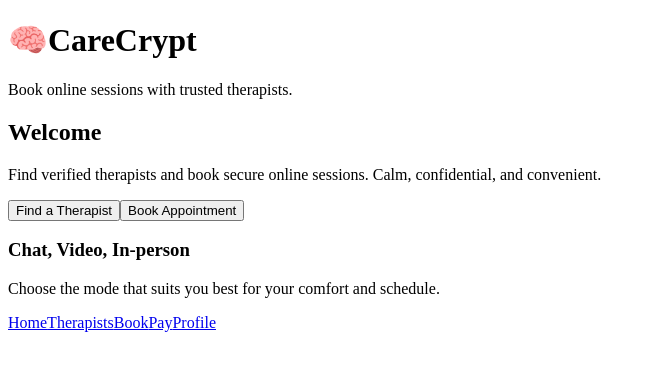
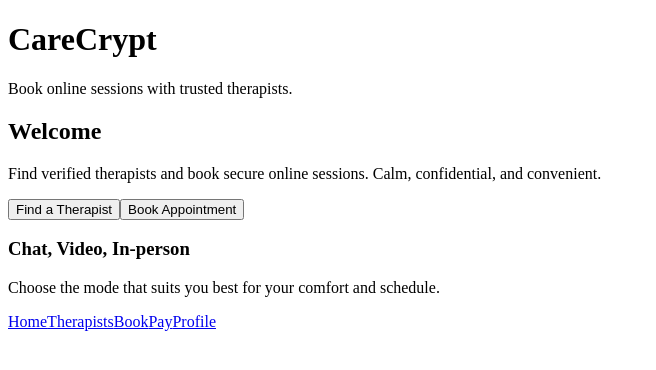
Before and after one commit to kritibharti582-oss/glitch1.0-carecrypt, a React (Vite) app: page / in a window 1280 px wide. Shown: the top 370 px of the page, without its empty margins (0-656 px from the left). Built offline with nearby package versions, Linux system fonts and the light colour scheme; the HTML template or start-up script is replaced by a standard one.

Commit message:
Remove brain emoji from heading
cgen-4a0c0b78dbe34a009bce32a1572b410a

```diff
--- a/src/App.jsx
+++ b/src/App.jsx
@@ -40,7 +40,7 @@ export default function App() {
       <BrowserRouter>
         <div className="app-shell">
           <header className="app-header">
-            <h1 className="brand-title"><span className="brand-logo" aria-hidden="true">🧠</span>CareCrypt</h1>
+            <h1 className="brand-title">CareCrypt</h1>
             <p className="brand-subtitle">Book online sessions with trusted therapists.</p>
           </header>
 
```
